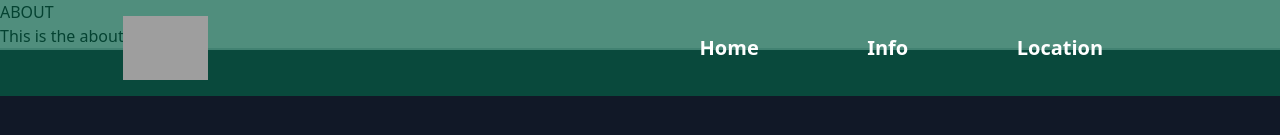
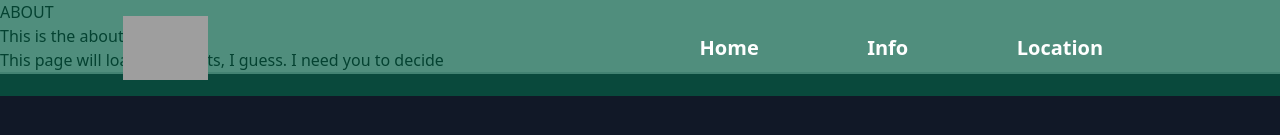
Before and after one commit to Diego-Bittencourt/rainbow-land, a Nuxt app: page /about in a window 1280 px wide. Shown: the top 135 px of the page. Built offline with nearby package versions, Linux system fonts and the light colour scheme; grey boxes are pictures that could not be loaded.

Commit message:
add dummy text to about page

```diff
--- a/pages/about.vue
+++ b/pages/about.vue
@@ -1,4 +1,15 @@
 <template>
     <h1>ABOUT</h1>
     <p>This is the about page</p>
+    <p>This page will load blog posts, I guess.
+        I need you to decide
+    </p>
 </template>
+
+<script setup>
+
+</script>
+
+<style scoped>
+
+</style>
```
